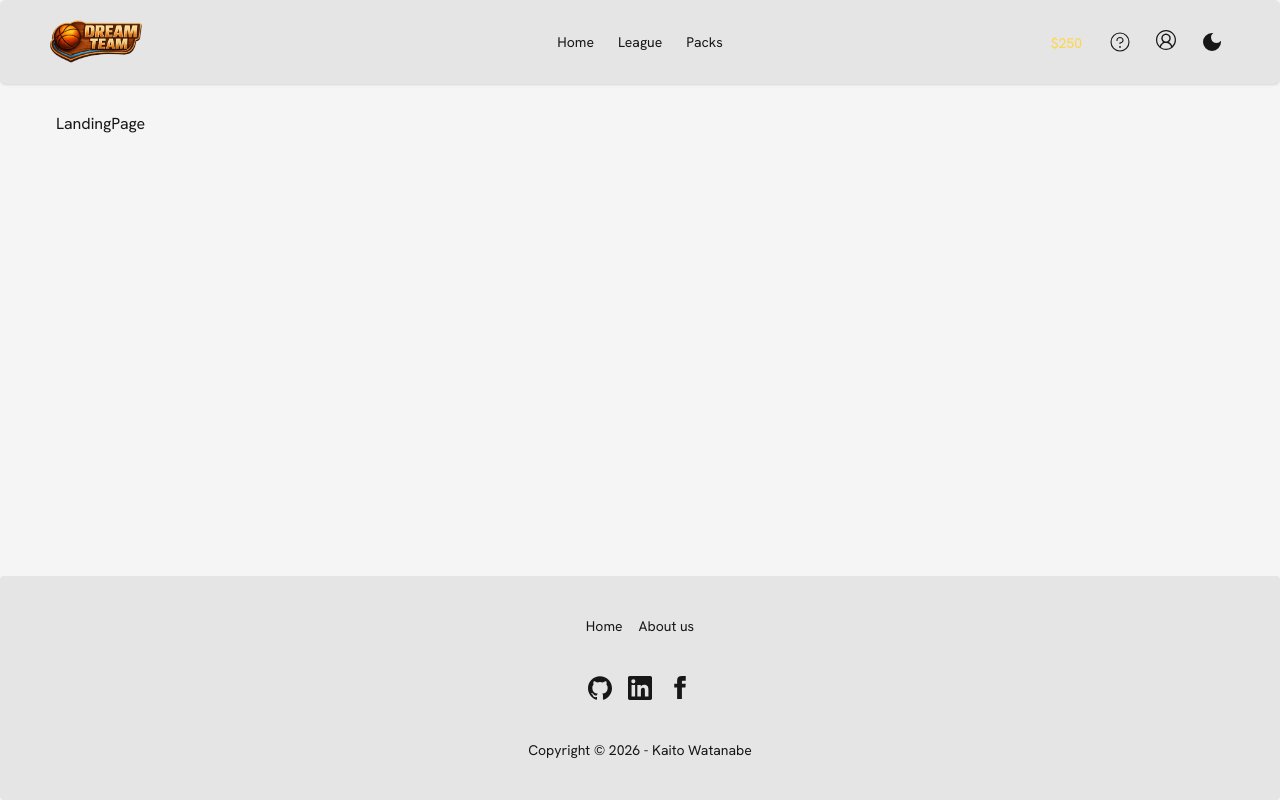
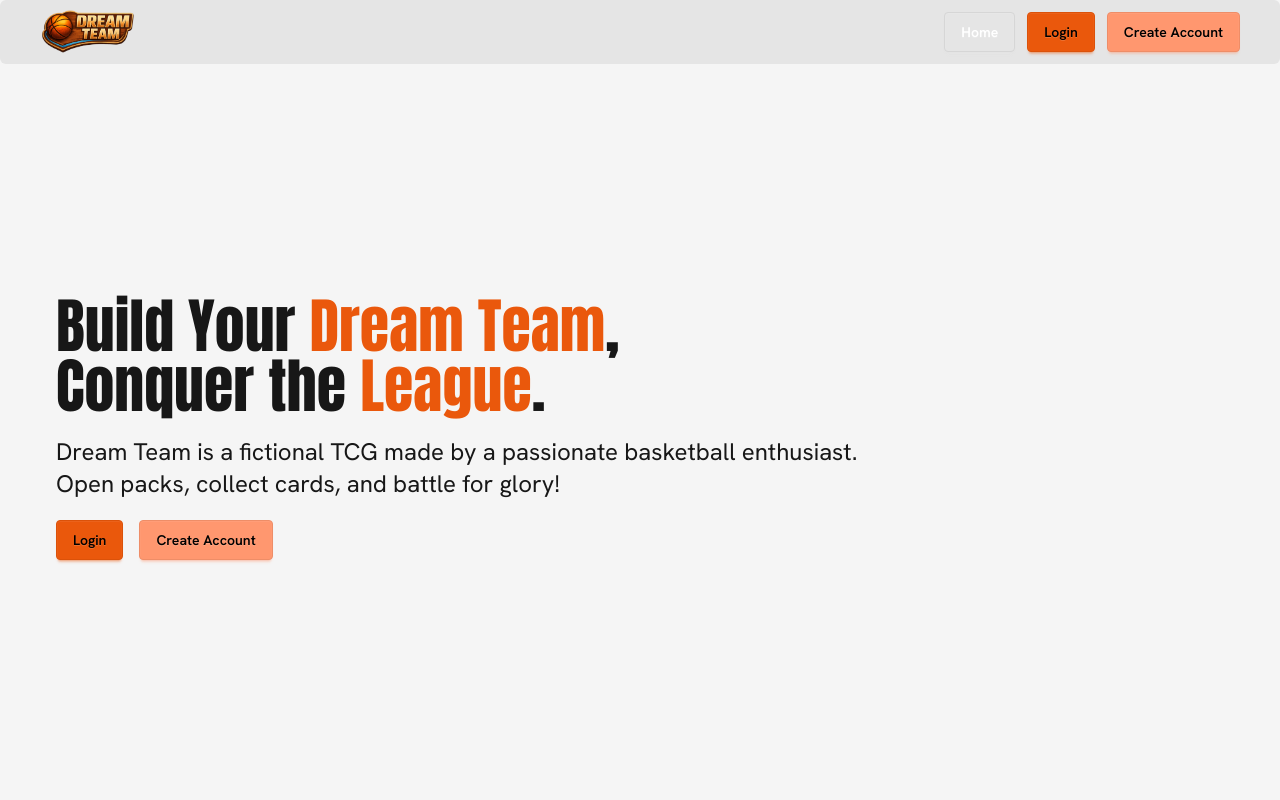
Before and after one commit to kaito24mako/dream-team, a React (Vite) app in the folder client/: page / in a window 1280 px wide. Shown: the top 800 px of the page. Built offline with nearby package versions, Linux system fonts and the light colour scheme.

Commit message:
intialise landing page

```diff
--- /dev/null
+++ b/client/src/components/common/button/Button.tsx
@@ -0,0 +1,36 @@
+type Size = "xs" | "small";
+type BgColor = "primary" | "secondary" | "accent";
+type TextColor = "white" | "black";
+
+type Props = {
+  children: React.ReactNode;
+  size?: Size;
+  bgColor?: BgColor;
+  textColor?: TextColor;
+};
+
+function Button({ children, size, bgColor, textColor }: Props) {
+  const sizeClasses: Record<Size, string> = {
+    xs: "btn-xs",
+    small: "btn-sm",
+  };
+  const bgColorClasses: Record<BgColor, string> = {
+    primary: "btn-primary",
+    secondary: "btn-secondary",
+    accent: "btn-accent",
+  };
+  const textColorClasses: Record<TextColor, string> = {
+    white: "text-white",
+    black: "text-black",
+  };
+
+  return (
+    <button
+      type="button"
+      className={`btn ${sizeClasses[size]} ${bgColorClasses[bgColor]} ${textColorClasses[textColor]}`}
+    >
+      {children}
+    </button>
+  );
+}
+export default Button;
--- a/client/src/components/layout/landing/LandingLayout.tsx
+++ b/client/src/components/layout/landing/LandingLayout.tsx
@@ -8,7 +8,7 @@ function LandingLayout() {
     <div className="flex flex-col min-h-dvh">
       <LandingNavbar />
 
-      <div className="flex-1 py-7 px-7 md:px-14">
+      <div className="min-h-dvh py-7 px-7 md:px-14">
         <Outlet />
       </div>
 
--- a/client/src/components/layout/landing/LandingNavbar.tsx
+++ b/client/src/components/layout/landing/LandingNavbar.tsx
@@ -1,76 +1,29 @@
 import { Link } from "react-router-dom";
-import { PiQuestionLight } from "react-icons/pi";
-import { VscAccount } from "react-icons/vsc";
 
-import ThemeToggle from "../../features/theme/ThemeToggle";
-import HamburgerIcon from "../../common/icon/ui/HamburgerIcon";
+import Button from "../../common/button/Button";
+
 import logo from "../../../assets/icon/logo.png";
 
 function LandingNavbar() {
   return (
-    <header className="max-lg:collapse bg-base-200 shadow-sm w-full rounded-md text-sm py-2 px-2 md:px-10">
-      <input id="navbar-1-toggle" className="peer hidden" type="checkbox" />
-      <label
-        htmlFor="navbar-1-toggle"
-        className="fixed inset-0 hidden max-lg:peer-checked:block"
-      ></label>
-      <nav className="collapse-title navbar">
-        <div className="navbar-start">
-          <label
-            htmlFor="navbar-1-toggle"
-            className="lg:hidden p-3 pr-6 md:pr-8 cursor-pointer"
-          >
-            <HamburgerIcon />
-          </label>
-          <Link to="/home">
-            <img src={logo} className="w-24 h-12" />
-          </Link>
-        </div>
-
-        <div className="navbar-center hidden lg:flex">
-          <ul className="menu menu-horizontal px-1">
-            <li>
-              <Link to="/home">Home</Link>
-            </li>
-            <li>
-              <Link to="/league">League</Link>
-            </li>
-            <li>
-              <Link to="/packs">Packs</Link>
-            </li>
-          </ul>
-        </div>
-
-        <div className="navbar-end">
-          <span className="text-coin mr-2.5 mt-0.5">$250</span>
-          <ul className="menu menu-horizontal px-1">
-            <li>
-              <Link to="/guide">
-                <PiQuestionLight className="w-6 h-6" />
-              </Link>
-            </li>
-            <li>
-              <Link to="/account">
-                <VscAccount className="w-5 h-5" />
-              </Link>
-            </li>
-          </ul>
-          <ThemeToggle />
-        </div>
-      </nav>
-
-      <div className="collapse-content lg:hidden z-1">
-        <ul className="menu">
-          <li>
-            <Link to="/home">Home</Link>
-          </li>
-          <li>
-            <Link to="/league">League</Link>
-          </li>
-          <li>
-            <Link to="/packs">Packs</Link>
-          </li>
-        </ul>
+    <header className="fixed top-0 left-0 right-0 z-50 navbar bg-base-200 rounded-md text-sm py-2 px-2 md:px-10">
+      <div className="flex-1">
+        <img src={logo} className="w-24 h-12" alt="Dream Team logo" />
+      </div>
+      <div className="flex gap-3">
+        <Link to="/home">
+          <Button textColor="white">Home</Button>
+        </Link>
+        <Link to="/login">
+          <Button bgColor="primary" textColor="black">
+            Login
+          </Button>
+        </Link>
+        <Link to="/register">
+          <Button bgColor="secondary" textColor="black">
+            Create Account
+          </Button>
+        </Link>
       </div>
     </header>
   );
--- a/client/src/pages/HomePage.tsx
+++ b/client/src/pages/HomePage.tsx
@@ -1,5 +1,3 @@
-import { Helmet } from "react-helmet";
-
 import StatisticsSection from "../components/features/home-page/StatisticsSection";
 import LineupSection from "../components/features/home-page/LineupSection";
 import CollectionSection from "../components/features/home-page/CollectionSection";
@@ -7,9 +5,7 @@ import CollectionSection from "../components/features/home-page/CollectionSectio
 function HomePage() {
   return (
     <>
-      <Helmet>
-        <title>Home | Dream Team</title>
-      </Helmet>
+      <title>Home | Dream Team</title>
 
       <main className="flex flex-col gap-4 mb-15">
         <div className="font-primary">
--- a/client/src/pages/LandingPage.tsx
+++ b/client/src/pages/LandingPage.tsx
@@ -1,4 +1,31 @@
+import Button from "../components/common/button/Button";
+
 function LandingPage() {
-  return <div>LandingPage</div>;
+  return (
+    <section className="min-h-dvh flex flex-col flex-1">
+      <section className="flex flex-col flex-1 justify-center gap-5">
+        <h1 className="text-6xl">
+          Build Your <span className="text-primary">Dream Team</span>,
+          <br />
+          Conquer the <span className="text-primary">League</span>.
+        </h1>
+        <div className="text-2xl">
+          <p>
+            Dream Team is a fictional TCG made by a passionate basketball
+            enthusiast.
+          </p>
+          <p>Open packs, collect cards, and battle for glory!</p>
+        </div>
+        <div className="flex gap-4">
+          <Button bgColor="primary" textColor="black">
+            Login
+          </Button>
+          <Button bgColor="secondary" textColor="black">
+            Create Account
+          </Button>
+        </div>
+      </section>
+    </section>
+  );
 }
 export default LandingPage;
--- a/client/src/pages/LeaguePage.tsx
+++ b/client/src/pages/LeaguePage.tsx
@@ -1,14 +1,10 @@
-import { Helmet } from "react-helmet";
-
 import Statistic from "../components/common/statistic/Statistic";
 import MatchesSection from "../components/features/league-page/MatchesSection";
 
 function LeaguePage() {
   return (
     <>
-      <Helmet>
-        <title>League | Dream Team</title>
-      </Helmet>
+      <title>League | Dream Team</title>
 
       <main className="flex flex-col gap-5 mb-15">
         <div className="flex justify-center items-end gap-10">
--- a/client/src/pages/PacksPage.tsx
+++ b/client/src/pages/PacksPage.tsx
@@ -1,13 +1,10 @@
-import { Helmet } from "react-helmet";
 import BuyPacksSection from "../components/features/cards-page/BuyPacksSection";
 import FeaturedSection from "../components/features/cards-page/FeaturedSection";
 
 function PacksPage() {
   return (
     <>
-      <Helmet>
-        <title>Packs | Dream Team</title>
-      </Helmet>
+      <title>Packs | Dream Team</title>
 
       <main className="flex flex-col gap-4 mb-15">
         <BuyPacksSection />
```
Also changed, not shown: client/src/assets/icon/coin.png (added).
